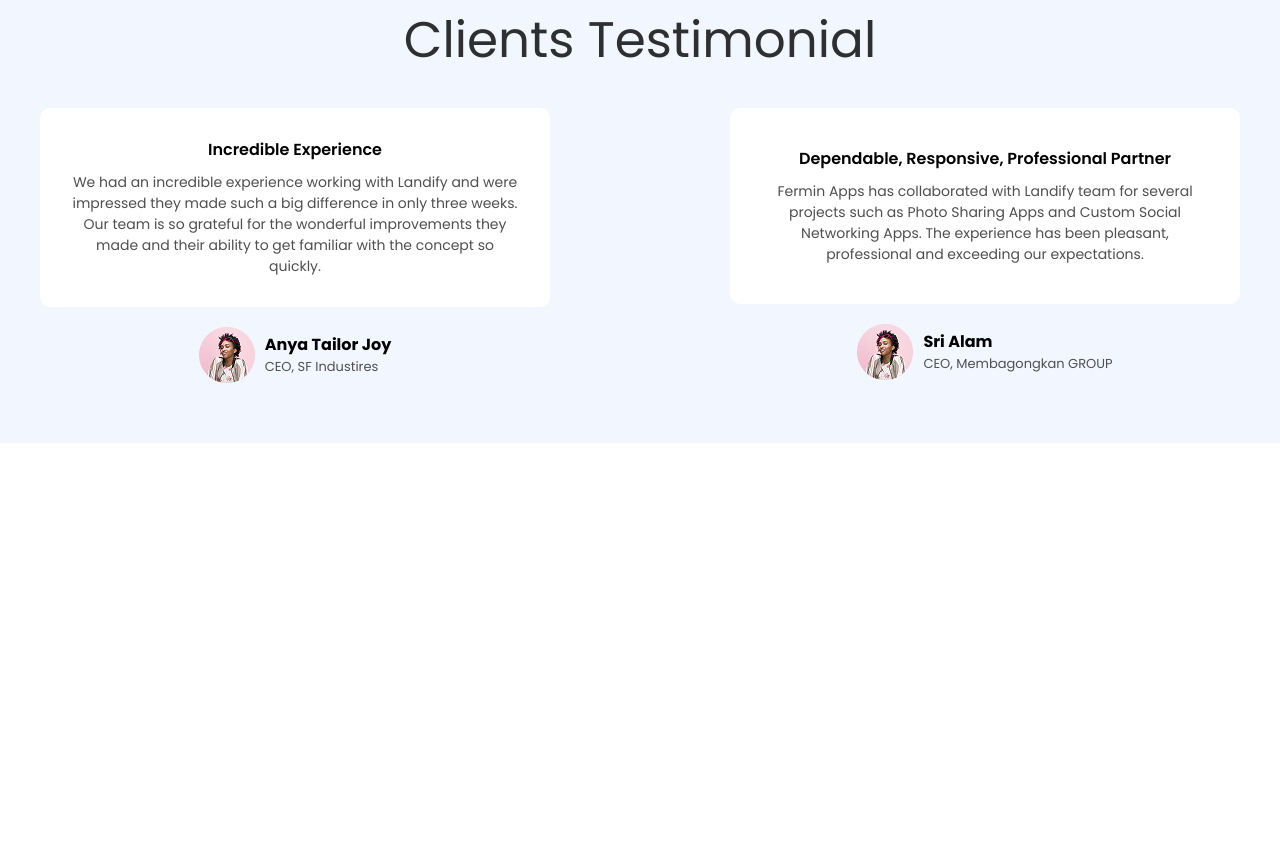
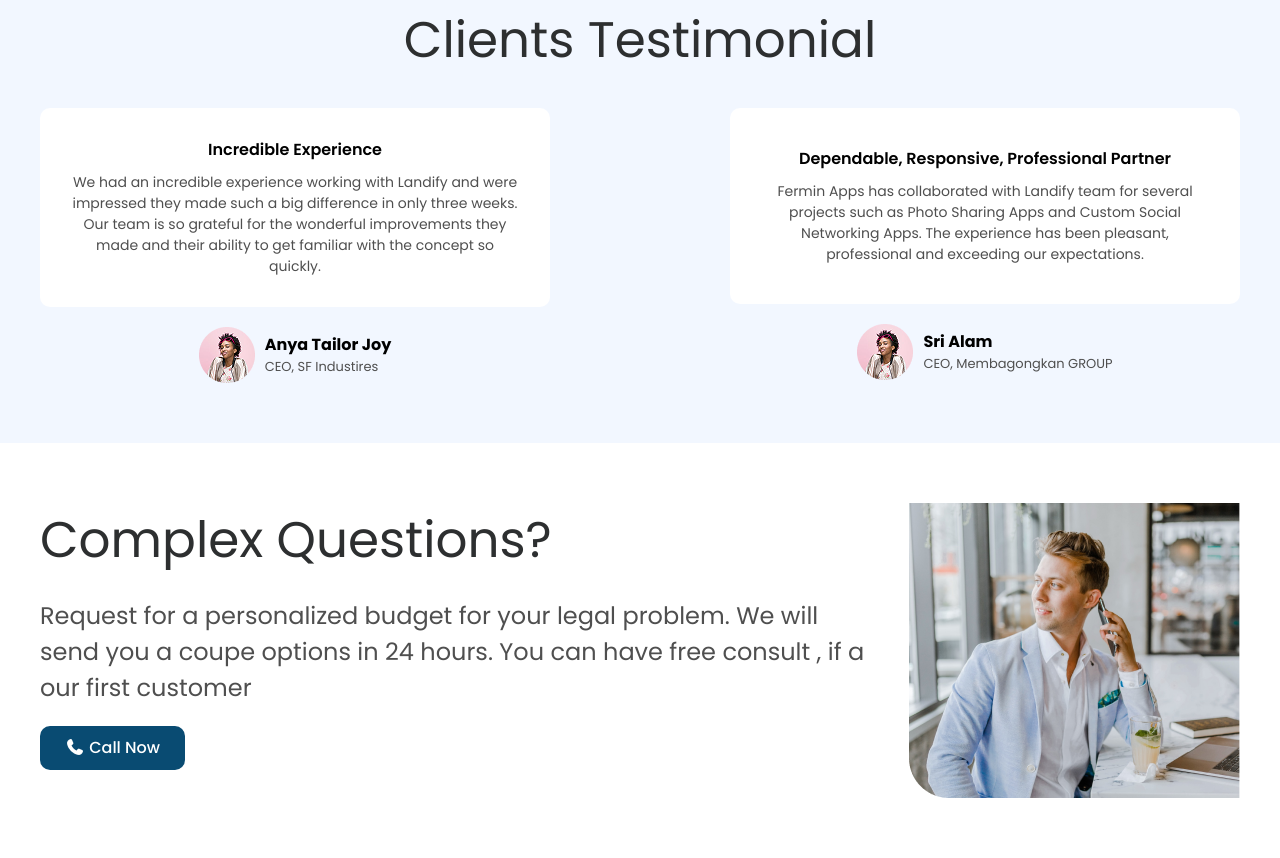
Before and after one commit to Faridun-07/Cw-Tailwindcss-week-3, a website: page index.html in a window 1280 px wide. Shown: the part 2189-3047 px from the top of the page. Before the commit the page ends 2632 px from the top, so only its background shows below. Drawn offline with nearby package versions, Linux system fonts and the light colour scheme; files that its build step writes are made by us from their sources.

Commit message:
Add section 5

```diff
--- a/index.html
+++ b/index.html
@@ -154,6 +154,14 @@
             </div>
         </section>
         </div>
+        <section class="max-w-300 m-auto flex flex-col gap-[30px] lg:flex-row lg:justify-between p-[50px_20px] lg:p-[60px_0px]">
+            <aside class="flex flex-col gap-[20px] lg:items-start items-center">
+                <h1 class="lg:text-[50px] text-[30px] text-[#2D2F30]">Complex Questions?</h1>
+                <p class="text-[#4F4F4F] lg:text-[24px] text-center lg:text-start">Request for a personalized budget for your legal problem. We will send you a coupe options in 24 hours. You can have free consult , if a our first customer</p>
+                <button class="bg-[#094B72] text-white font-medium p-[10px_25px] rounded-[10px]"><i class="fa-solid fa-phone" style="color: white;"></i> Call Now</button>
+            </aside>
+            <img src="./src/images/Group.png" alt="">
+        </section>
     </main>
     <footer></footer>
 </body>
```
Also changed, not shown: src/images/Group.png (added).
